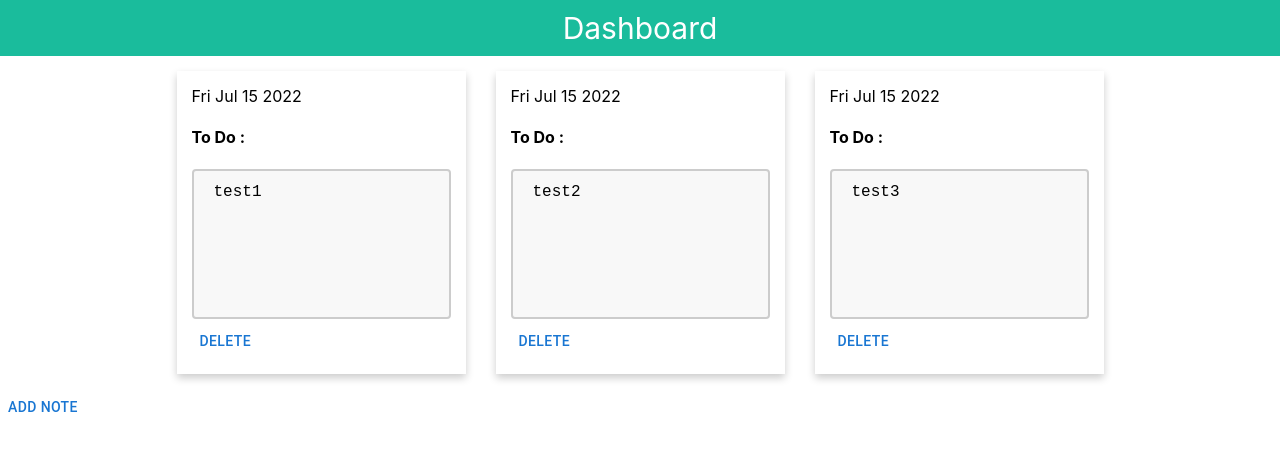
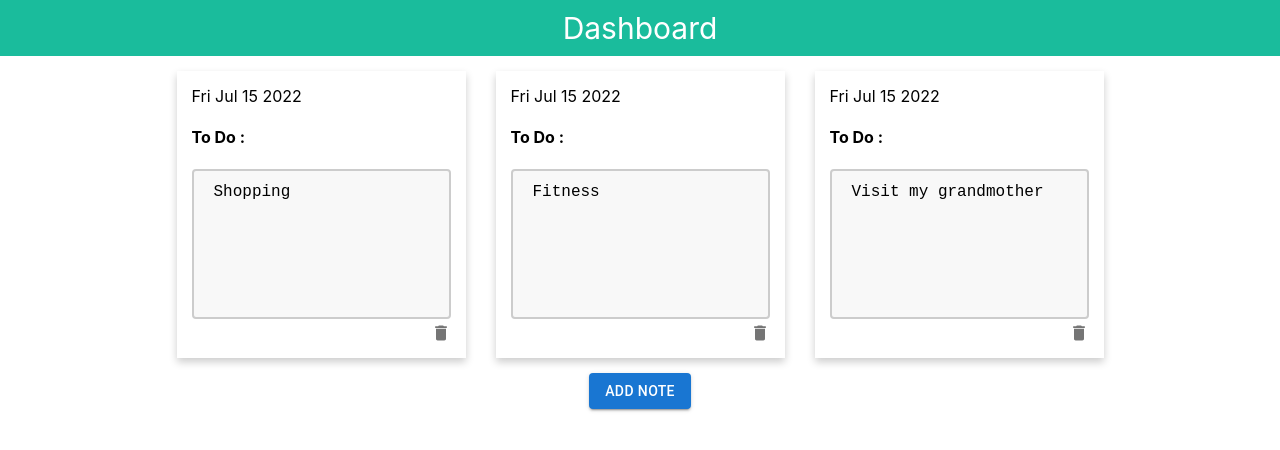
Before and after one commit to NatalijaKostovska/todo-notes-app, a React (Create React App) app: page / in a window 1280 px wide. Shown: the top 450 px of the page. Built offline with nearby package versions, Linux system fonts and the light colour scheme.

Commit message:
install mui icons + add delete button

```diff
--- a/package.json
+++ b/package.json
@@ -5,6 +5,7 @@
   "dependencies": {
     "@emotion/react": "^11.9.3",
     "@emotion/styled": "^11.9.3",
+    "@mui/icons-material": "^5.8.4",
     "@mui/material": "^5.9.0",
     "@testing-library/jest-dom": "^5.16.4",
     "@testing-library/react": "^13.3.0",
--- a/src/components/Card/Card.js
+++ b/src/components/Card/Card.js
@@ -1,8 +1,10 @@
-import React, { useState } from 'react'
+import React from 'react'
 import './styles.css';
 import Button from '@mui/material/Button';
+import IconButton from '@mui/material/IconButton';
+import DeleteIcon from '@mui/icons-material/Delete';
 
-function Card({ item }) {
+function Card({ item, handleRemove }) {
 
     let date = new Date().toDateString()
     return (
@@ -13,7 +15,9 @@ function Card({ item }) {
                 <form className='form'>
                     <textarea placeholder='write your to do list here' defaultValue={item.text} />
                 </form>
-                <Button>Delete</Button>
+                <IconButton aria-label="delete" onClick={handleRemove} sx={{ padding: '0px !important', display: 'flex', marginLeft: 'auto' }}>
+                    <DeleteIcon fontSize="small" />
+                </IconButton>
             </div>
         </div>
     )
--- a/src/pages/Dashboard.js
+++ b/src/pages/Dashboard.js
@@ -4,7 +4,7 @@ import './styles.css';
 import Header from '../components/Header/Header';
 import { Button, Input } from '@mui/material';
 import SimpleDialog from '../components/SimpleDialog/SimpleDialog';
-
+import empty from './../images/empty.png'
 function Dashboard() {
 
     const [open, setOpen] = React.useState(false);
@@ -14,15 +14,15 @@ function Dashboard() {
     let cards = [
         {
             id: '1',
-            text: 'test1'
+            text: 'Shopping'
         },
         {
             id: '2',
-            text: 'test2'
+            text: 'Fitness'
         },
         {
             id: '3',
-            text: 'test3'
+            text: 'Visit my grandmother'
         }
     ];
 
@@ -50,14 +50,18 @@ function Dashboard() {
             <Header />
             <div className='cards'>
                 {
-                    arrayOfCards?.map((item) =>
-                        <div key={item.key}>
-                            <Card item={item} handleRemove={() => handleRemove(item)} />
-                        </div>
-                    )
+                    arrayOfCards.length === 0 ?
+                        <img src={empty} /> :
+                        arrayOfCards?.map((item) =>
+                            <div key={item.key}>
+                                <Card item={item} handleRemove={() => handleRemove(item)} />
+                            </div>
+                        )
                 }
             </div>
-            <Button onClick={handleClickOpen}> Add Note </Button>
+            <div className='button'>
+                <Button onClick={handleClickOpen} variant="contained" > Add Note </Button>
+            </div>
             <SimpleDialog
                 open={open}
                 onClose={handleClose}
```
Also changed, not shown: src/images/empty.png (added), 1 other file (tests, documents, lock files or other folders).
